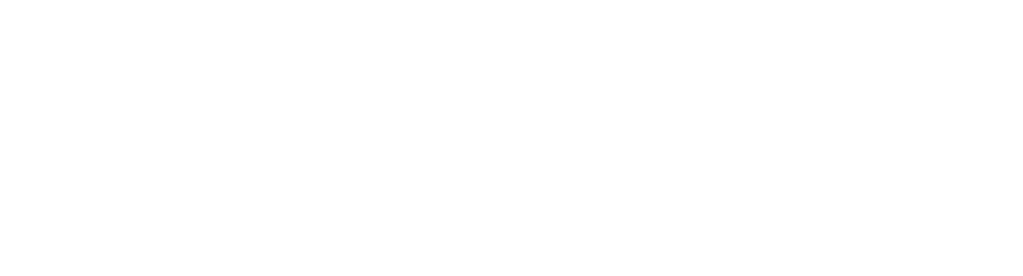
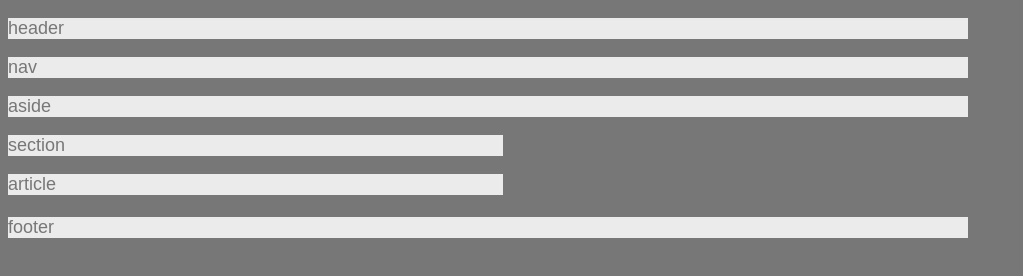
Before and after one commit to nelson521/Wireframe, a plain HTML site: page index.html in a window 1280 px wide. Shown: the whole page, without its empty margins (0-1023 px from the left). Drawn offline with Linux system fonts and the light colour scheme.

Commit message:
added css styles and content to elements.

```diff
--- a/index.html
+++ b/index.html
@@ -4,26 +4,33 @@
   <meta charset="UTF-8">
   <meta name="viewport" content="width=device-width, initial-scale=1.0">
   <meta http-equiv="X-UA-Compatible" content="ie=edge">
+  <link rel="stylesheet" href="style.css">
   <title>Wireframe</title>
 </head>
 <body>
-  <header></header>
+  <header><p>header</p></header>
 
-  <nav></nav>
+  <nav><p>nav</p></nav>
 
   <aside>
-    <h3></h3>
+    <p>aside</p>
   </aside>
 
   <section>
+    <p>section</p>
     <article>
-      <h3></h3>
-      <h3></h3>
+      <p>article</p>
+      <h1></h1>
+      <h2></h2>
       <h3></h3>
       <p></p>
     </article>
   </section>
 
+  <footer>
+    <p>footer</p>
+  </footer>
+
 
 
 </body>
--- a/style.css
+++ b/style.css
@@ -0,0 +1,25 @@
+body{
+  font-family: 'Arial', 'Helvetica Neue', Helvetica, sans-serif;
+  color: #777;
+  background: #777;
+  width: 960px;
+  font-size: 18px;
+}
+
+header, nav, select, aside, footer {
+  background-color: #ebebeb;
+}
+
+article{
+  color: #ebebeb;
+  background: #777;
+}
+
+h1, p{
+  color: #777;
+  background-color: #ebebeb;
+}
+
+section{
+  width: 495px;
+}
```
